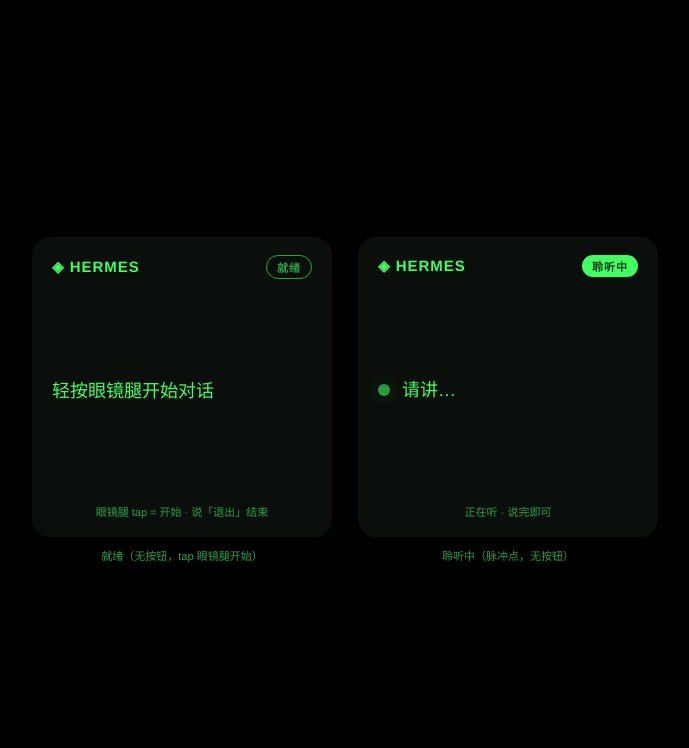
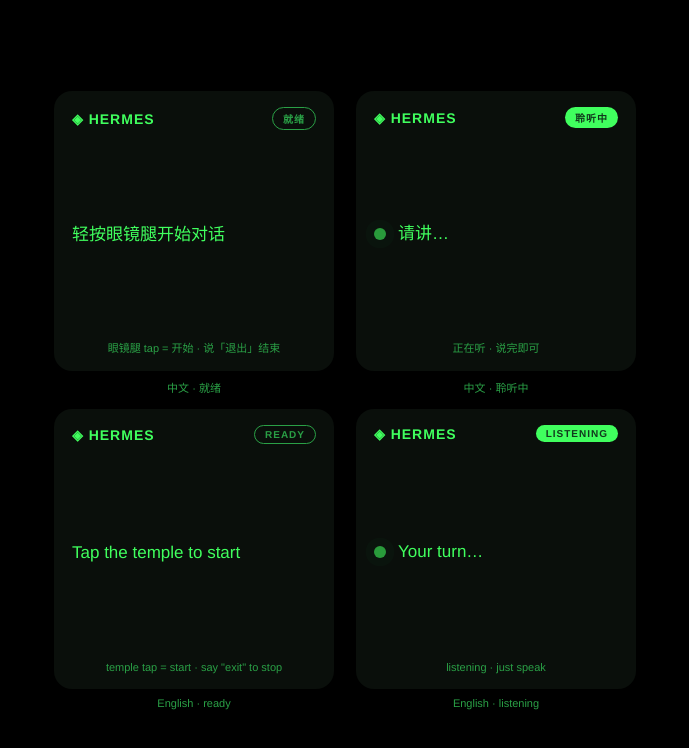
Before and after one commit to smallppgirl/aiui-hermes-bridge, a website: page docs/hud-preview.html in a window 1280 px wide. Shown: the whole page, without its empty margins (295-984 px from the left). Drawn offline with Linux system fonts and the light colour scheme.

Commit message:
HUD preview: 2x2 bilingual (zh/en ready+listening)

```diff
--- a/docs/hud-preview.html
+++ b/docs/hud-preview.html
@@ -1,33 +1,27 @@
 <!doctype html><html><head><meta charset="utf-8"><style>
-body{margin:0;background:#000;height:100vh;display:flex;gap:26px;align-items:center;justify-content:center;font-family:Helvetica,Arial,sans-serif}
-.hud{width:300px;height:300px;background:#0a0f0b;border-radius:18px;padding:18px 20px;box-sizing:border-box;display:flex;flex-direction:column;justify-content:space-between;color:#40FF5E}
+body{margin:0;background:#000;min-height:100vh;display:flex;flex-direction:column;align-items:center;justify-content:center;gap:14px;font-family:Helvetica,Arial,sans-serif;padding:16px;box-sizing:border-box}
+.row{display:flex;gap:22px;align-items:flex-start}
+.rowlabel{color:#2aa046;font-size:11px;letter-spacing:2px}
+.hud{width:280px;height:280px;background:#0a0f0b;border-radius:18px;padding:16px 18px;box-sizing:border-box;display:flex;flex-direction:column;justify-content:space-between;color:#40FF5E}
 .head{display:flex;justify-content:space-between;align-items:center}
-.brand{font-weight:bold;letter-spacing:1px;font-size:15px}
-.chip{background:#40FF5E;color:#123a1d;padding:3px 10px;border-radius:999px;font-size:11px;font-weight:bold;letter-spacing:1px}
+.brand{font-weight:bold;letter-spacing:1px;font-size:14px}
+.chip{background:#40FF5E;color:#123a1d;padding:3px 10px;border-radius:999px;font-size:10px;font-weight:bold;letter-spacing:1px}
 .chip.dim{background:transparent;color:#2aa046;border:1px solid #2aa046}
 .body{flex:1;display:flex;align-items:center;gap:12px}
-.answer{font-size:18px;line-height:26px}
+.answer{font-size:17px;line-height:25px}
 .dot{width:12px;height:12px;border-radius:50%;background:#40FF5E;animation:pulse 1.1s infinite;flex:0 0 auto}
 .foot{display:flex;flex-direction:column;align-items:center}
-.hint{color:#2aa046;font-size:11px}
-.cap{color:#2aa046;text-align:center;margin-top:10px;font-size:11px}
+.hint{color:#2aa046;font-size:11px;text-align:center}
+.cap{color:#2aa046;text-align:center;margin-top:8px;font-size:11px}
 .col{display:flex;flex-direction:column}
 @keyframes pulse{0%,100%{opacity:1;box-shadow:0 0 0 0 rgba(64,255,94,.5)}50%{opacity:.55;box-shadow:0 0 0 9px rgba(64,255,94,0)}}
 </style></head><body>
-<div class="col">
-<div class="hud">
-<div class="head"><div class="brand">◈ HERMES</div><div class="chip dim">就绪</div></div>
-<div class="body"><div class="answer">轻按眼镜腿开始对话</div></div>
-<div class="foot"><div class="hint">眼镜腿 tap = 开始 · 说「退出」结束</div></div>
+<div class="row">
+<div class="col"><div class="hud"><div class="head"><div class="brand">◈ HERMES</div><div class="chip dim">就绪</div></div><div class="body"><div class="answer">轻按眼镜腿开始对话</div></div><div class="foot"><div class="hint">眼镜腿 tap = 开始 · 说「退出」结束</div></div></div><div class="cap">中文 · 就绪</div></div>
+<div class="col"><div class="hud"><div class="head"><div class="brand">◈ HERMES</div><div class="chip">聆听中</div></div><div class="body"><div class="dot"></div><div class="answer">请讲…</div></div><div class="foot"><div class="hint">正在听 · 说完即可</div></div></div><div class="cap">中文 · 聆听中</div></div>
 </div>
-<div class="cap">就绪（无按钮，tap 眼镜腿开始）</div>
-</div>
-<div class="col">
-<div class="hud">
-<div class="head"><div class="brand">◈ HERMES</div><div class="chip">聆听中</div></div>
-<div class="body"><div class="dot"></div><div class="answer">请讲…</div></div>
-<div class="foot"><div class="hint">正在听 · 说完即可</div></div>
-</div>
-<div class="cap">聆听中（脉冲点，无按钮）</div>
+<div class="row">
+<div class="col"><div class="hud"><div class="head"><div class="brand">◈ HERMES</div><div class="chip dim">READY</div></div><div class="body"><div class="answer">Tap the temple to start</div></div><div class="foot"><div class="hint">temple tap = start · say "exit" to stop</div></div></div><div class="cap">English · ready</div></div>
+<div class="col"><div class="hud"><div class="head"><div class="brand">◈ HERMES</div><div class="chip">LISTENING</div></div><div class="body"><div class="dot"></div><div class="answer">Your turn…</div></div><div class="foot"><div class="hint">listening · just speak</div></div></div><div class="cap">English · listening</div></div>
 </div>
 </body></html>
```
